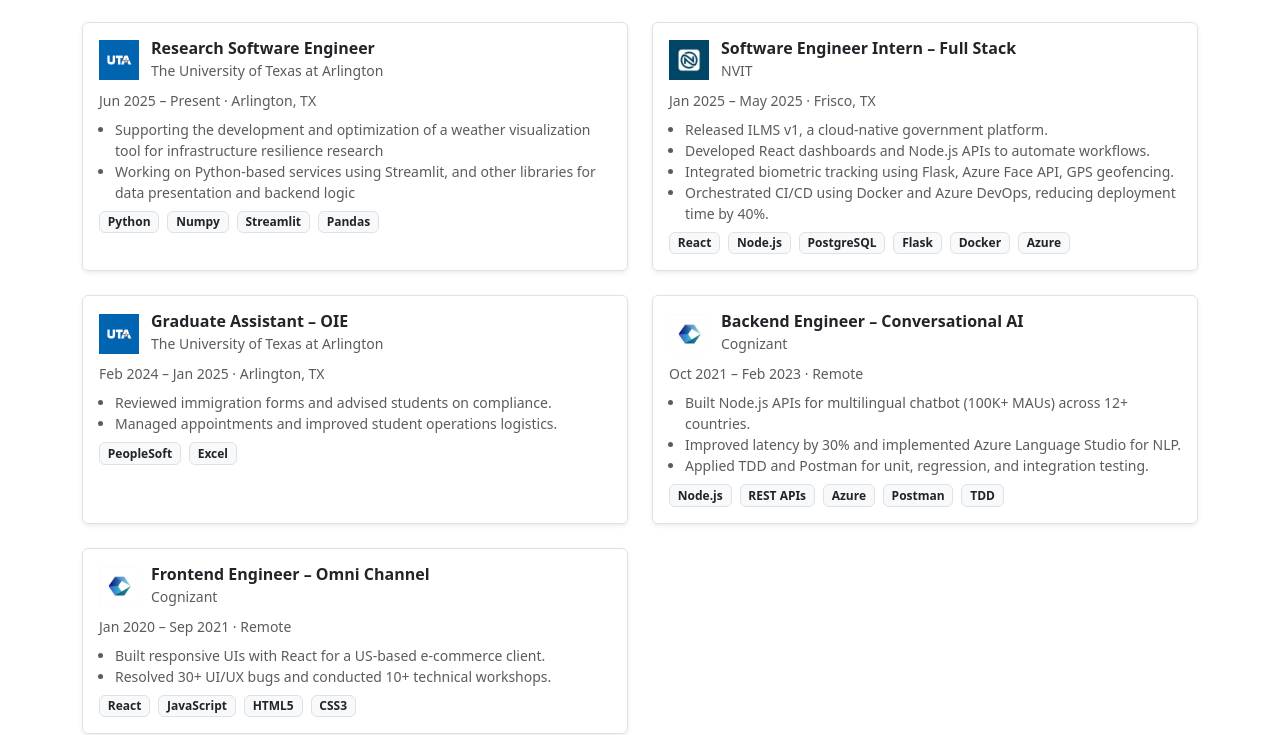
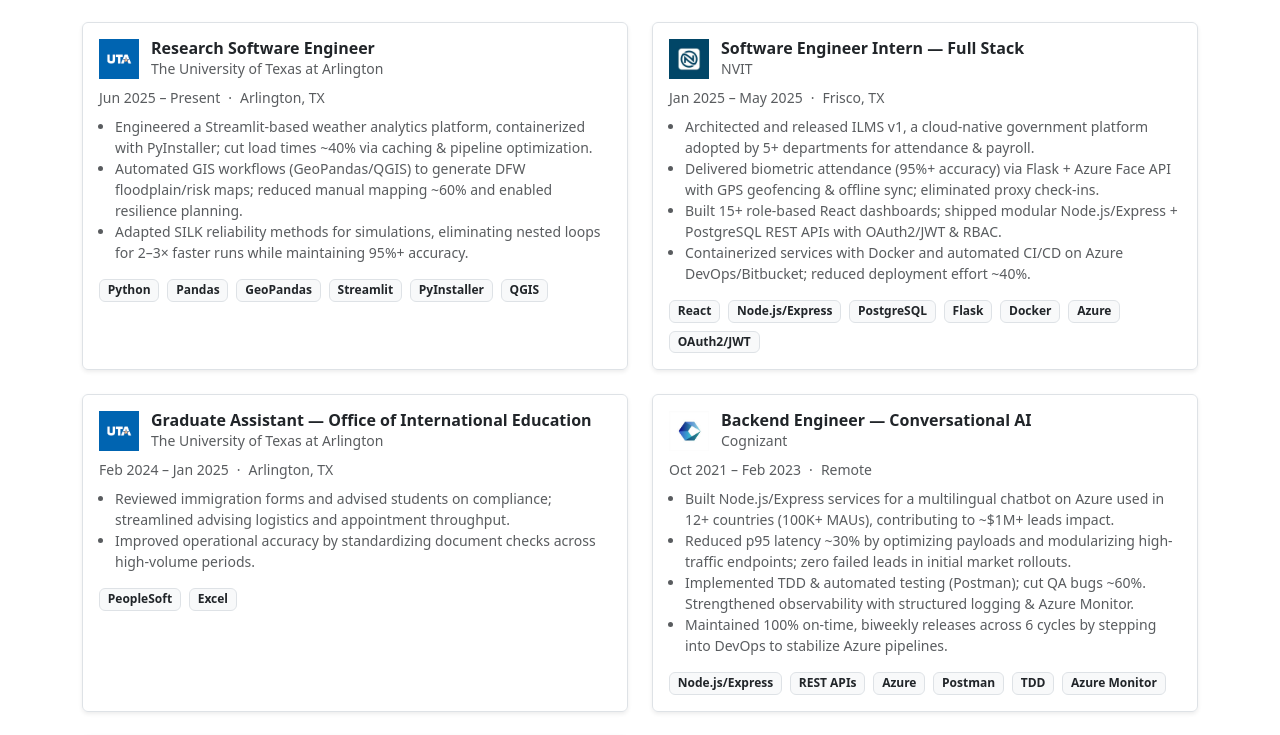
Before and after one commit to raghav-narayan/raghav-narayan.github.io, a React (Create React App) app: page / in a window 1280 px wide. Shown: the part 2525-3260 px from the top of the page. Built offline with nearby package versions, Linux system fonts and the light colour scheme.

Commit message:
updated experience section

```diff
--- a/src/components/ExperienceSection.jsx
+++ b/src/components/ExperienceSection.jsx
@@ -1,4 +1,5 @@
 import React from "react";
+import { motion } from "framer-motion";
 
 const experiences = [
   {
@@ -8,111 +9,141 @@
     duration: "Jun 2025 – Present",
     location: "Arlington, TX",
     bullets: [
-      "Supporting the development and optimization of a weather visualization tool for infrastructure resilience research",
-      "Working on Python-based services using Streamlit, and other libraries for data presentation and backend logic"
+      "Engineered a Streamlit-based weather analytics platform, containerized with PyInstaller; cut load times ~40% via caching & pipeline optimization.",
+      "Automated GIS workflows (GeoPandas/QGIS) to generate DFW floodplain/risk maps; reduced manual mapping ~60% and enabled resilience planning.",
+      "Adapted SILK reliability methods for simulations, eliminating nested loops for 2–3× faster runs while maintaining 95%+ accuracy."
     ],
-    tech: ["Python", "Numpy", "Streamlit", "Pandas"],
+    tech: ["Python", "Pandas", "GeoPandas", "Streamlit", "PyInstaller", "QGIS"],
   },
   {
-    title: "Software Engineer Intern – Full Stack",
+    title: "Software Engineer Intern — Full Stack",
     company: "NVIT",
     logo: "/companies/nvit.jpeg",
     duration: "Jan 2025 – May 2025",
     location: "Frisco, TX",
     bullets: [
-      "Released ILMS v1, a cloud-native government platform.",
-      "Developed React dashboards and Node.js APIs to automate workflows.",
-      "Integrated biometric tracking using Flask, Azure Face API, GPS geofencing.",
-      "Orchestrated CI/CD using Docker and Azure DevOps, reducing deployment time by 40%.",
+      "Architected and released ILMS v1, a cloud-native government platform adopted by 5+ departments for attendance & payroll.",
+      "Delivered biometric attendance (95%+ accuracy) via Flask + Azure Face API with GPS geofencing & offline sync; eliminated proxy check-ins.",
+      "Built 15+ role-based React dashboards; shipped modular Node.js/Express + PostgreSQL REST APIs with OAuth2/JWT & RBAC.",
+      "Containerized services with Docker and automated CI/CD on Azure DevOps/Bitbucket; reduced deployment effort ~40%."
     ],
-    tech: ["React", "Node.js", "PostgreSQL", "Flask", "Docker", "Azure"],
+    tech: ["React", "Node.js/Express", "PostgreSQL", "Flask", "Docker", "Azure", "OAuth2/JWT"],
   },
   {
-    title: "Graduate Assistant – OIE",
+    title: "Graduate Assistant — Office of International Education",
     company: "The University of Texas at Arlington",
     logo: "/companies/uta.png",
     duration: "Feb 2024 – Jan 2025",
     location: "Arlington, TX",
     bullets: [
-      "Reviewed immigration forms and advised students on compliance.",
-      "Managed appointments and improved student operations logistics.",
+      "Reviewed immigration forms and advised students on compliance; streamlined advising logistics and appointment throughput.",
+      "Improved operational accuracy by standardizing document checks across high-volume periods."
     ],
     tech: ["PeopleSoft", "Excel"],
   },
   {
-    title: "Backend Engineer – Conversational AI",
+    title: "Backend Engineer — Conversational AI",
     company: "Cognizant",
     logo: "/companies/cognizant.jpeg",
     duration: "Oct 2021 – Feb 2023",
     location: "Remote",
     bullets: [
-      "Built Node.js APIs for multilingual chatbot (100K+ MAUs) across 12+ countries.",
-      "Improved latency by 30% and implemented Azure Language Studio for NLP.",
-      "Applied TDD and Postman for unit, regression, and integration testing.",
+      "Built Node.js/Express services for a multilingual chatbot on Azure used in 12+ countries (100K+ MAUs), contributing to ~$1M+ leads impact.",
+      "Reduced p95 latency ~30% by optimizing payloads and modularizing high-traffic endpoints; zero failed leads in initial market rollouts.",
+      "Implemented TDD & automated testing (Postman); cut QA bugs ~60%. Strengthened observability with structured logging & Azure Monitor.",
+      "Maintained 100% on-time, biweekly releases across 6 cycles by stepping into DevOps to stabilize Azure pipelines."
     ],
-    tech: ["Node.js", "REST APIs", "Azure", "Postman", "TDD"],
+    tech: ["Node.js/Express", "REST APIs", "Azure", "Postman", "TDD", "Azure Monitor"],
   },
   {
-    title: "Frontend Engineer – Omni Channel",
+    title: "Frontend Engineer — Omni-Channel",
     company: "Cognizant",
     logo: "/companies/cognizant.jpeg",
     duration: "Jan 2020 – Sep 2021",
     location: "Remote",
     bullets: [
-      "Built responsive UIs with React for a US-based e-commerce client.",
-      "Resolved 30+ UI/UX bugs and conducted 10+ technical workshops.",
+      "Delivered responsive UIs for a U.S. e-commerce client using React; resolved 30+ UI/UX issues and improved accessibility (WCAG).",
+      "Led 10+ technical workshops; built reusable component patterns to accelerate delivery and improve cross-team consistency."
     ],
-    tech: ["React", "JavaScript", "HTML5", "CSS3"],
+    tech: ["React", "JavaScript", "HTML5", "CSS3", "Accessibility"],
   },
 ];
 
+const cardVariants = {
+  hidden: { opacity: 0, y: 12 },
+  visible: (i) => ({
+    opacity: 1,
+    y: 0,
+    transition: { delay: i * 0.06, type: "tween", duration: 0.35 }
+  }),
+};
+
 export default function ExperienceSection() {
   return (
-    <section className="py-5 bg-white" id="experience">
+    <section className="py-5 bg-white" id="experience" aria-labelledby="experience-heading">
       <div className="container">
-        <h2 className="text-center fw-bold mb-4">Experience</h2>
+        <h2 id="experience-heading" className="text-center fw-bold mb-4">Experience</h2>
+
         <div className="row g-4">
           {experiences.map((exp, i) => (
-            <div key={i} className="col-md-6">
-              <div className="border rounded p-3 h-100 shadow-sm experience-card">
+            <div key={`${exp.company}-${exp.title}`} className="col-md-6">
+              <motion.article
+                className="border rounded p-3 h-100 shadow-sm experience-card"
+                initial="hidden"
+                whileInView="visible"
+                viewport={{ once: true, amount: 0.2 }}
+                custom={i}
+                variants={cardVariants}
+                aria-label={`${exp.title} at ${exp.company}`}
+              >
                 <div className="d-flex align-items-center mb-2">
                   <img
                     src={process.env.PUBLIC_URL + exp.logo}
-                    alt={exp.company}
-                    style={{ width: "40px", height: "40px", objectFit: "contain", marginRight: "12px" }}
+                    alt={`${exp.company} logo`}
+                    width={40}
+                    height={40}
+                    style={{ objectFit: "contain", marginRight: 12 }}
+                    loading="lazy"
                   />
                   <div>
-                    <h6 className="mb-0 fw-bold">{exp.title}</h6>
-                    <small className="text-muted">{exp.company}</small>
+                    <h3 className="h6 mb-0 fw-bold">{exp.title}</h3>
+                    <div className="text-muted small">{exp.company}</div>
                   </div>
                 </div>
+
                 <div className="text-muted small mb-2">
-                  {exp.duration} · {exp.location}
+                  <span className="me-2">{exp.duration}</span>
+                  <span aria-hidden="true">·</span>
+                  <span className="ms-2">{exp.location}</span>
                 </div>
-                <ul className="small text-muted ps-3 mb-2">
+
+                <ul className="small text-muted ps-3 mb-3">
                   {exp.bullets.map((b, j) => (
                     <li key={j}>{b}</li>
                   ))}
                 </ul>
-                <div className="d-flex flex-wrap gap-2">
-                  {exp.tech.map((tech, k) => (
-                    <span key={k} className="badge bg-light text-dark border">
-                      {tech}
-                    </span>
+
+                <div className="d-flex flex-wrap gap-2" aria-label="Technologies used">
+                  {exp.tech.map((t) => (
+                    <span key={t} className="badge bg-light text-dark border">{t}</span>
                   ))}
                 </div>
-              </div>
+              </motion.article>
             </div>
           ))}
         </div>
 
         <style>{`
           .experience-card {
-            transition: transform 0.3s ease, box-shadow 0.3s ease;
+            transition: transform 0.25s ease, box-shadow 0.25s ease;
+            will-change: transform;
           }
           .experience-card:hover {
             transform: translateY(-4px);
-            box-shadow: 0 0 15px rgba(0,0,0,0.05);
+            box-shadow: 0 8px 24px rgba(0,0,0,0.06);
+          }
+          @media (prefers-reduced-motion: reduce) {
+            .experience-card { transition: none; }
           }
         `}</style>
       </div>
```
